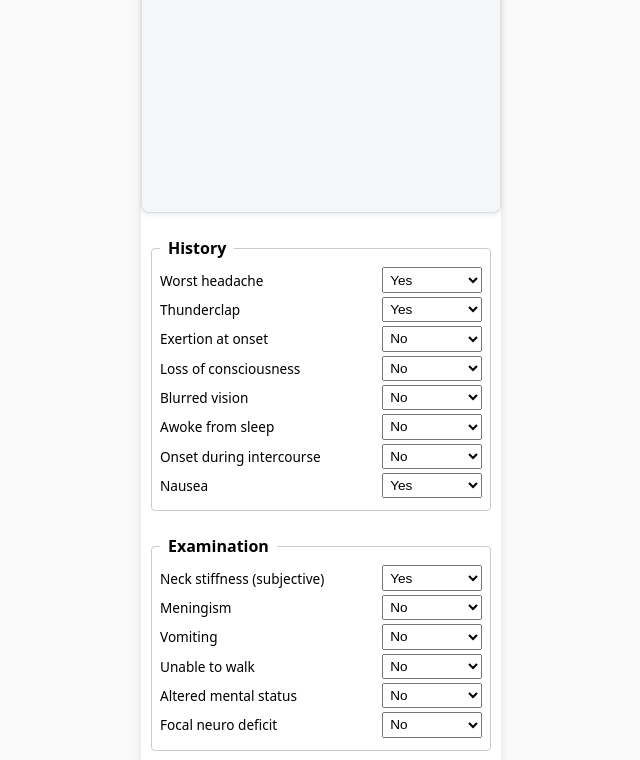
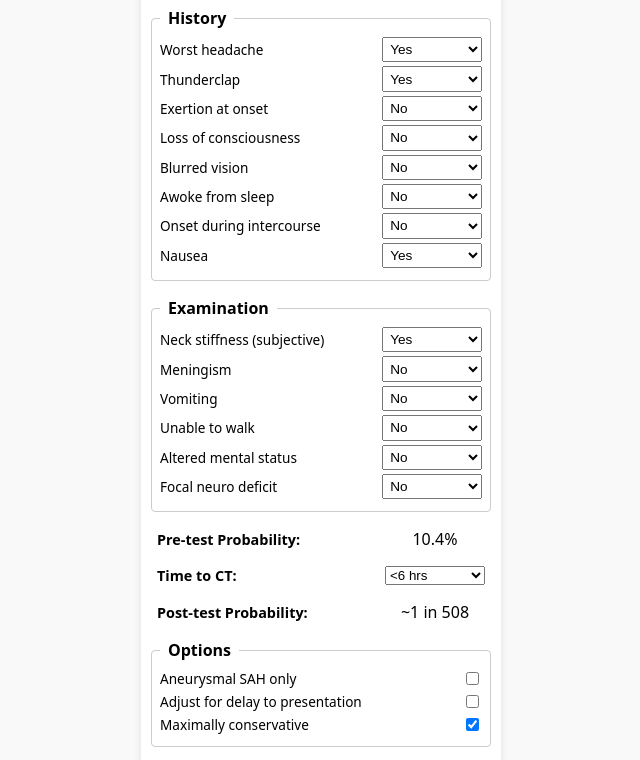
Before and after one commit to rjshaydon/SAH-Risk-Calculator, a plain HTML site: page index.html in a window 1280 px wide. Shown: the part 65-825 px from the top of the page, without its empty margins (319-959 px from the left). Drawn offline with Linux system fonts and the light colour scheme.

Commit message:
Nomogram placeholder removed

```diff
--- a/index.html
+++ b/index.html
@@ -14,11 +14,13 @@
       display: flex;
       flex-direction: column;
       margin: 0 auto;
+      position: relative;
     }
     header {
       position: fixed;
       top: 0;
-      left: 50%; transform: translateX(-50%);
+      left: 50%;
+      transform: translateX(-50%);
       width: 360px;
       z-index: 20;
       text-align: center;
@@ -26,187 +28,129 @@
       background: #2a4a7b;
       color: #fff;
     }
-    header h1 { margin: 0; padding: 0.4rem 0; }
+    header h1 {
+      margin: 0;
+      padding: 0.4rem 0;
+    }
     main {
       flex: 1;
-      /* push content below fixed header + fixed 30vh nomogram */
-      margin-top: calc(30vh + 2.4rem + 1rem);
+      display: flex;
+      flex-direction: column;
       padding: 0.5rem;
+      padding-top: 3.5rem;
       overflow-y: auto;
     }
-    #canvas-container {
-      width: 360px; height: 30vh;
-      background: #f4f7fa;
-      border-radius: 8px;
-      margin: 0 auto 1rem;
-      border: 1px solid rgba(0,0,0,0.1);
-      box-shadow: 0 2px 4px rgba(0,0,0,0.08);
-      position: fixed; top: 2.4rem;
-      left: 50%; transform: translateX(-50%);
-      box-sizing: border-box;
-    }
-    canvas { width:100%; height:100%; }
-    .findings { display: flex; flex-direction: column; gap: 0.5rem; }
-    fieldset { border:1px solid #ccc; border-radius:4px; padding:0.5rem; }
-    legend { padding:0 0.5rem; font-weight:bold; }
-    fieldset label { display:flex; justify-content:space-between; align-items:center; margin-bottom:0.25rem; font-size:0.85rem; }
-    fieldset select { width:100px; padding:0.2rem; font-size:0.85rem; }
-    .controls { display:grid; grid-template-columns:1fr 100px; align-items:center; margin-top:1rem; padding:0 0.5rem; }
-    .controls + fieldset { margin-top:1rem; }
-    fieldset + fieldset { margin-top:1rem; }
-    .controls strong { font-size:0.9rem; justify-self:start; }
-    .controls .value { font-size:1rem; justify-self:center; }
+    .findings {
+  margin-top: 1rem;
+  display: flex;
+  flex-direction: column;
+}
+
+.findings fieldset + fieldset {
+  margin-top: 1rem;
+}
+    fieldset { border: 1px solid #ccc; border-radius: 4px; padding: 0.5rem; }
+    legend { padding: 0 0.5rem; font-weight: bold; }
+    fieldset label { display: flex; align-items: center; font-size: 0.85rem; margin-bottom: 0.25rem; justify-content: space-between; }
+    fieldset select { width: 100px; padding: 0.2rem; font-size: 0.85rem; }
+    .controls { display: grid; grid-template-columns: 1fr 100px; align-items: center; margin-top: 1rem; padding: 0 0.5rem; }
+    .controls + fieldset { margin-top: 1rem; }
+    fieldset + fieldset { margin-top: 1rem; }
+    .controls strong { font-size: 0.9rem; justify-self: start; }
+    .controls .value { font-size: 1rem; justify-self: center; }
   </style>
 </head>
 <body>
   <div id="app">
     <header><h1>SAH Risk Calculator</h1></header>
     <main>
-      <div id="canvas-container"><canvas id="faganCanvas"></canvas></div>
       <div class="findings">
         <fieldset>
-          <legend>History</legend>
-          <label>Worst headache<select class="finding" data-key="Worst headache"><option value="">Unknown</option><option value="yes" selected>Yes</option><option value="no">No</option></select></label>
-          <label>Thunderclap<select class="finding" data-key="Thunderclap"><option value="">Unknown</option><option value="yes" selected>Yes</option><option value="no">No</option></select></label>
-          <label>Exertion at onset<select class="finding" data-key="Exertion at onset"><option value="">Unknown</option><option value="yes">Yes</option><option value="no" selected>No</option></select></label>
-          <label>Loss of consciousness<select class="finding" data-key="Loss of consciousness"><option value="">Unknown</option><option value="yes">Yes</option><option value="no" selected>No</option></select></label>
-          <label>Blurred vision<select class="finding" data-key="Blurred vision"><option value="">Unknown</option><option value="yes">Yes</option><option value="no" selected>No</option></select></label>
-          <label>Awoke from sleep<select class="finding" data-key="Awoke from sleep"><option value="">Unknown</option><option value="yes">Yes</option><option value="no" selected>No</option></select></label>
-          <label>Onset during intercourse<select class="finding" data-key="Onset during intercourse"><option value="">Unknown</option><option value="yes">Yes</option><option value="no" selected>No</option></select></label>
-          <label>Nausea<select class="finding" data-key="Nausea"><option value="">Unknown</option><option value="yes" selected>Yes</option><option value="no">No</option></select></label>
-        </fieldset>
+  <legend>History</legend>
+  <label>Worst headache <select class="finding" data-key="Worst headache"><option value="">Unknown</option><option value="yes" selected>Yes</option><option value="no">No</option></select></label>
+  <label>Thunderclap <select class="finding" data-key="Thunderclap"><option value="">Unknown</option><option value="yes" selected>Yes</option><option value="no">No</option></select></label>
+  <label>Exertion at onset <select class="finding" data-key="Exertion at onset"><option value="">Unknown</option><option value="yes">Yes</option><option value="no" selected>No</option></select></label>
+  <label>Loss of consciousness <select class="finding" data-key="Loss of consciousness"><option value="">Unknown</option><option value="yes">Yes</option><option value="no" selected>No</option></select></label>
+  <label>Blurred vision <select class="finding" data-key="Blurred vision"><option value="">Unknown</option><option value="yes">Yes</option><option value="no" selected>No</option></select></label>
+  <label>Awoke from sleep <select class="finding" data-key="Awoke from sleep"><option value="">Unknown</option><option value="yes">Yes</option><option value="no" selected>No</option></select></label>
+  <label>Onset during intercourse <select class="finding" data-key="Onset during intercourse"><option value="">Unknown</option><option value="yes">Yes</option><option value="no" selected>No</option></select></label>
+  <label>Nausea <select class="finding" data-key="Nausea"><option value="">Unknown</option><option value="yes" selected>Yes</option><option value="no">No</option></select></label>
+</fieldset>
         <fieldset>
-          <legend>Examination</legend>
-          <label>Neck stiffness (subjective)<select class="finding" data-key="Neck stiffness (subjective)"><option value="">Unknown</option><option value="yes" selected>Yes</option><option value="no">No</option></select></label>
-          <label>Meningism<select class="finding" data-key="Meningism"><option value="">Unknown</option><option value="yes">Yes</option><option value="no" selected>No</option></select></label>
-          <label>Vomiting<select class="finding" data-key="Vomiting"><option value="">Unknown</option><option value="yes">Yes</option><option value="no" selected>No</option></select></label>
-          <label>Unable to walk<select class="finding" data-key="Unable to walk"><option value="">Unknown</option><option value="yes">Yes</option><option value="no" selected>No</option></select></label>
-          <label>Altered mental status<select class="finding" data-key="Altered mental status"><option value="">Unknown</option><option value="yes">Yes</option><option value="no" selected>No</option></select></label>
-          <label>Focal neuro deficit<select class="finding" data-key="Focal neuro deficit"><option value="">Unknown</option><option value="yes">Yes</option><option value="no" selected>No</option></select></label>
-        </fieldset>
+  <legend>Examination</legend>
+  <label>Neck stiffness (subjective) <select class="finding" data-key="Neck stiffness (subjective)"><option value="">Unknown</option><option value="yes" selected>Yes</option><option value="no">No</option></select></label>
+  <label>Meningism <select class="finding" data-key="Meningism"><option value="">Unknown</option><option value="yes">Yes</option><option value="no" selected>No</option></select></label>
+  <label>Vomiting <select class="finding" data-key="Vomiting"><option value="">Unknown</option><option value="yes">Yes</option><option value="no" selected>No</option></select></label>
+  <label>Unable to walk <select class="finding" data-key="Unable to walk"><option value="">Unknown</option><option value="yes">Yes</option><option value="no" selected>No</option></select></label>
+  <label>Altered mental status <select class="finding" data-key="Altered mental status"><option value="">Unknown</option><option value="yes">Yes</option><option value="no" selected>No</option></select></label>
+  <label>Focal neuro deficit <select class="finding" data-key="Focal neuro deficit"><option value="">Unknown</option><option value="yes">Yes</option><option value="no" selected>No</option></select></label>
+</fieldset>
+
       </div>
       <div class="controls">
-        <strong>Pre-test Probability:</strong><span class="value" id="pretest-output-text">--</span>
+        <strong>Pre-test Probability:</strong><span class="value" id="pretest-output-text">10.4%</span>
       </div>
       <div class="controls">
-        <strong>Time to CT:</strong><select id="presentation-time"><option value="<6 hrs">&lt;6 hrs</option><option value="6-12 hrs">6–12 hrs</option><option value="12-24 hrs">12–24 hrs</option><option value="24-48 hrs">24–48 hrs</option><option value="48-72 hrs">48–72 hrs</option><option value="72-96 hrs">72–96 hrs</option></select>
+        <strong>Time to CT:</strong><select id="presentation-time"><option value="<6 hrs" selected>&lt;6 hrs</option><option value="6-12 hrs">6–12 hrs</option><option value="12-24 hrs">12–24 hrs</option><option value="24-48 hrs">24–48 hrs</option><option value="48-72 hrs">48–72 hrs</option><option value="72-96 hrs">72–96 hrs</option></select>
       </div>
       <div class="controls">
         <strong>Post-test Probability:</strong><span class="value" id="posttest-prob-text">--</span>
       </div>
       <fieldset>
         <legend>Options</legend>
-        <label>Aneurysmal SAH only<input type="checkbox" id="asah-only" /></label>
-        <label>Adjust for delay to presentation<input type="checkbox" id="adjust-delay" /></label>
-        <label>Maximally conservative<input type="checkbox" id="max-conservative" checked /></label>
+        <label>Aneurysmal SAH only <input type="checkbox" id="asah-only" /></label>
+        <label>Adjust for delay to presentation <input type="checkbox" id="adjust-delay" /></label>
+        <label>Maximally conservative <input type="checkbox" id="max-conservative" checked /></label>
       </fieldset>
       <fieldset>
         <legend>Lumbar Puncture</legend>
-        <label>UK Spectro xanthochromia<select id="lp-spectro" data-key="UK Spectro xanthochromia"><option value="na">NA</option><option value="positive">Positive</option><option value="negative">Negative</option></select></label>
-        <label>CSF RBC >1000 (x10^6)<select id="lp-rbc" data-key="CSF RBC >1000 (x10^6)"><option value="na">NA</option><option value="positive">Positive</option><option value="negative">Negative</option></select></label>
-        <label>Visual xanthochromia<select id="lp-visual" data-key="Visual xanthochromia"><option value="na">NA</option><option value="positive">Positive</option><option value="negative">Negative</option></select></label>
+        <label>UK Spectro xanthochromia <select id="lp-spectro" data-key="UK Spectro xanthochromia"><option value="na">NA</option><option value="positive">Positive</option><option value="negative">Negative</option></select></label>
+        <label>CSF RBC >1000 (x10^6) <select id="lp-rbc" data-key="CSF RBC >1000 (x10^6)"><option value="na">NA</option><option value="positive">Positive</option><option value="negative">Negative</option></select></label>
+        <label>Visual xanthochromia <select id="lp-visual" data-key="Visual xanthochromia"><option value="na">NA</option><option value="positive">Positive</option><option value="negative">Negative</option></select></label>
       </fieldset>
-      <div class="controls" id="postlp-control" style="display:none; margin-bottom:1rem;"><strong>Post-LP Probability:</strong><span class="value" id="postlp-text">--</span></div>
+      <div class="controls" id="postlp-control" style="display:none; margin-bottom: 1rem;"><strong>Post-LP Probability:</strong><span class="value" id="postlp-text">--</span></div>
     </main>
     <script>
-      const canvas = document.getElementById('faganCanvas');
-      const ctx = canvas.getContext('2d');
-      function resize() {
-        const rect = canvas.getBoundingClientRect();
-        canvas.width = rect.width * (window.devicePixelRatio || 1);
-        canvas.height = rect.height * (window.devicePixelRatio || 1);
-        ctx.scale(window.devicePixelRatio || 1, window.devicePixelRatio || 1);
-      }
-      window.addEventListener('resize', resize);
-      document.addEventListener('DOMContentLoaded', () => {
-        resize();
-        const baselineP = 7.5;
-        const clinicalLRs = {
-          'Worst headache': { yes: 1.25, no: 0.24 },
-          'Thunderclap': { yes: 1.34, no: 0.74 },
-          'Exertion at onset': { yes: 1.70, no: 0.88 },
-          'Loss of consciousness': { yes: 1.87, no: 0.91 },
-          'Blurred vision': { yes: 3.14, no: 0.85 },
-          'Awoke from sleep': { yes: 0.63, no: 1.09 },
-          'Onset during intercourse': { yes: 1.20, no: 1.00 },
-          'Nausea': { yes: 1.15, no: 0.74 },
-          'Neck stiffness (subjective)': { yes: 4.12, no: 0.73 },
-          'Meningism': { yes: 6.59, no: 0.78 },
-          'Vomiting': { yes: 1.92, no: 0.52 },
-          'Unable to walk': { yes: 2.36, no: 0.85 },
-          'Altered mental status': { yes: 2.18, no: 0.87 },
-          'Focal neuro deficit': { yes: 3.26, no: 0.81 }
+
+      document.addEventListener('DOMContentLoaded',()=>{const baselineP=7.5;
+        const clinicalLRs={'Worst headache':{yes:1.25,no:0.24},'Thunderclap':{yes:1.34,no:0.74},'Exertion at onset':{yes:1.70,no:0.88},'Loss of consciousness':{yes:1.87,no:0.91},'Blurred vision':{yes:3.14,no:0.85},'Awoke from sleep':{yes:0.63,no:1.09},'Onset during intercourse':{yes:1.20,no:1.00},'Nausea':{yes:1.15,no:0.74},'Neck stiffness (subjective)':{yes:4.12,no:0.73},'Meningism':{yes:6.59,no:0.78},'Vomiting':{yes:1.92,no:0.52},'Unable to walk':{yes:2.36,no:0.85},'Altered mental status':{yes:2.18,no:0.87},'Focal neuro deficit':{yes:3.26,no:0.81}};
+        const preOutputText=document.getElementById('pretest-output-text'),postOutputText=document.getElementById('posttest-prob-text');
+        const timeSelect=document.getElementById('presentation-time'),optAsah=document.getElementById('asah-only'),optCons=document.getElementById('max-conservative'),optDelay=document.getElementById('adjust-delay');
+        const lpSpectro=document.getElementById('lp-spectro'),lpRbc=document.getElementById('lp-rbc'),lpVisual=document.getElementById('lp-visual');
+        const postLpControl=document.getElementById('postlp-control'),postLpText=document.getElementById('postlp-text');
+        const lpLR={
+          'UK Spectro xanthochromia':{positive:15.23,negative:0.13},
+          'CSF RBC >1000 (x10^6)':{positive:5.66,negative:0.21},
+          'Visual xanthochromia':{positive:12.56,negative:0.30}
         };
-        const timeSens = {
-          '<6 hrs':    { sah: [1.00, 0.983],  asah: [1.00, 0.98]  },
-          '6-12 hrs':  { sah: [0.992, 0.972], asah: [1.00, 0.982] },
-          '12-24 hrs': { sah: [0.993, 0.975], asah: [1.00, 0.983] },
-          '24-48 hrs': { sah: [0.990, 0.971], asah: [0.996, 0.976] },
-          '48-72 hrs': { sah: [0.990, 0.972], asah: [0.996, 0.976] },
-          '72-96 hrs': { sah: [0.978, 0.955], asah: [0.987, 0.964] }
-        };
-        const timeOdds = {
-          '<6 hrs':    { sah: 2.074, asah: 2.667 },
-          '6-12 hrs':  { sah: 0.482, asah: 0.375 },
-          '12-24 hrs': { sah: 0.282, asah: 0.252 },
-          '24-48 hrs': { sah: 0.153, asah: 0.155 },
-          '48-72 hrs': { sah: 0.107, asah: 0.105 },
-          '72-96 hrs': { sah: 0.081, asah: 0.095 }
-        };
-        const lpLR = {
-          'UK Spectro xanthochromia': { positive: 15.2, negative: 0.1 },
-          'CSF RBC >1000 (x10^6)':     { positive: 5.7, negative: 0.2 },
-          'Visual xanthochromia':      { positive: 12.6, negative: 0.3 }
-        };
-        const preOutputText = document.getElementById('pretest-output-text');
-        const postOutputText = document.getElementById('posttest-prob-text');
-        const timeSelect = document.getElementById('presentation-time');
-        const optAsah = document.getElementById('asah-only');
-        const optCons = document.getElementById('max-conservative');
-        const optDelay = document.getElementById('adjust-delay');
-        const lpSpectro = document.getElementById('lp-spectro');
-        const lpRbc = document.getElementById('lp-rbc');
-        const lpVisual = document.getElementById('lp-visual');
-        const postLpControl = document.getElementById('postlp-control');
-        const postLpText = document.getElementById('postlp-text');
-        function recalc() {
-          let odds = baselineP / (100 - baselineP);
-          let postOdds = null;
-          document.querySelectorAll('.finding').forEach(sel => {
-            const lr = sel.value === 'yes' ? clinicalLRs[sel.dataset.key].yes : sel.value === 'no' ? clinicalLRs[sel.dataset.key].no : 1.0;
-            odds *= lr;
-          });
-          const preProb = (odds / (1 + odds)) * 100;
-          preOutputText.textContent = preProb.toFixed(1) + '%';
-          const branch = optAsah.checked ? 'asah' : 'sah';
-          if (optDelay.checked) odds *= timeOdds[timeSelect.value][branch];
-          const pair = timeSens[timeSelect.value][branch];
-          const sensitivity = optCons.checked ? pair[1] : pair[0];
-          if (sensitivity === 1) postOutputText.textContent = (optAsah.checked ? 'aSAH' : 'SAH') + ' excluded';
-          else {
-            postOdds = odds * (1 - sensitivity);
-            const pp = (postOdds / (1 + postOdds)) * 100;
-            postOutputText.textContent = pp < 1 ? `~1 in ${Math.round(1 / (pp / 100)).toLocaleString()}` : pp.toFixed(1) + '%';
-          }
-          let combineLp = 1.0, anyLp = false;
-          [lpSpectro, lpRbc, lpVisual].forEach(el => {
-            if (el.value === 'positive' || el.value === 'negative') {
-              anyLp = true;
-              combineLp *= lpLR[el.dataset.key][el.value];
-            }
-          });
-          if (anyLp && postOdds !== null) {
+        const timeSens={'<6 hrs':{sah:[1.00,0.983],asah:[1.00,0.98]},'6-12 hrs':{sah:[0.992,0.972],asah:[1.00,0.982]},'12-24 hrs':{sah:[0.993,0.975],asah:[1.00,0.983]},'24-48 hrs':{sah:[0.990,0.971],asah:[0.996,0.976]},'48-72 hrs':{sah:[0.990,0.972],asah:[0.996,0.976]},'72-96 hrs':{sah:[0.978,0.955],asah:[0.987,0.964]}};
+        const timeOdds={'<6 hrs':{sah:2.074,asah:2.667},'6-12 hrs':{sah:0.482,asah:0.375},'12-24 hrs':{sah:0.282,asah:0.252},'24-48 hrs':{sah:0.153,asah:0.155},'48-72 hrs':{sah:0.107,asah:0.105},'72-96 hrs':{sah:0.081,asah:0.095}};
+        function recalc(){
+          let odds=baselineP/(100-baselineP),postOdds=null;
+          document.querySelectorAll('.finding').forEach(sel=>{const k=sel.dataset.key,v=sel.value,lr=v==='yes'?clinicalLRs[k].yes:v==='no'?clinicalLRs[k].no:1;odds*=lr;});
+          preOutputText.textContent=((odds/(1+odds))*100).toFixed(1)+'%';
+          const t=timeSelect.value,branch=optAsah.checked?'asah':'sah';
+          if(optDelay.checked)odds*=timeOdds[t][branch];
+          const pair=timeSens[t][branch],sensitivity=optCons.checked?pair[1]:pair[0];
+          if(sensitivity===1){postOutputText.textContent=(optAsah.checked?'aSAH':'SAH')+' excluded';}
+          else{postOdds=odds*(1-sensitivity);const pp=(postOdds/(1+postOdds))*100;if(pp<1)postOutputText.textContent='~1 in '+Math.round(1/(pp/100)).toLocaleString();else postOutputText.textContent=pp.toFixed(1)+'%';}
+          let combineLp=1,anyLp=false;[lpSpectro,lpRbc,lpVisual].forEach(el=>{const v=el.value,k=el.dataset.key;if(v==='positive'||v==='negative'){anyLp=true;combineLp*=lpLR[k][v];}});
+          if(anyLp && postOdds != null) {
             postLpControl.style.display = '';
-            // smooth-scroll to ensure Post-LP Probability is in view
-            postLpControl.scrollIntoView({ behavior: 'smooth', block: 'center' });
+            postLpControl.scrollIntoView({ behavior: 'smooth', block: 'start' });
             const lpOdds = postOdds * combineLp;
             const lpProb = (lpOdds / (1 + lpOdds)) * 100;
-            postLpText.textContent = lpProb < 1 ? `~1 in ${Math.round(1 / (lpProb / 100)).toLocaleString()}` : lpProb.toFixed(1) + '%';
-          } else postLpControl.style.display = 'none';
+            if (lpProb < 1) {
+              postLpText.textContent = '~1 in ' + Math.round(1 / (lpProb / 100)).toLocaleString();
+            } else {
+              postLpText.textContent = lpProb.toFixed(1) + '%';
+            }
+          }
+          else postLpControl.style.display='none';
         }
         recalc();
-        document.querySelectorAll('.finding').forEach(el => el.addEventListener('change', recalc));
-        [timeSelect, optAsah, optCons, optDelay, lpSpectro, lpRbc, lpVisual].forEach(el => el.addEventListener('change', recalc));
+        document.querySelectorAll('.finding').forEach(el=>el.addEventListener('change',recalc));
+        [timeSelect,optAsah,optCons,optDelay,lpSpectro,lpRbc,lpVisual].forEach(el=>el.addEventListener('change',recalc));
       });
     </script>
   </div>
```
